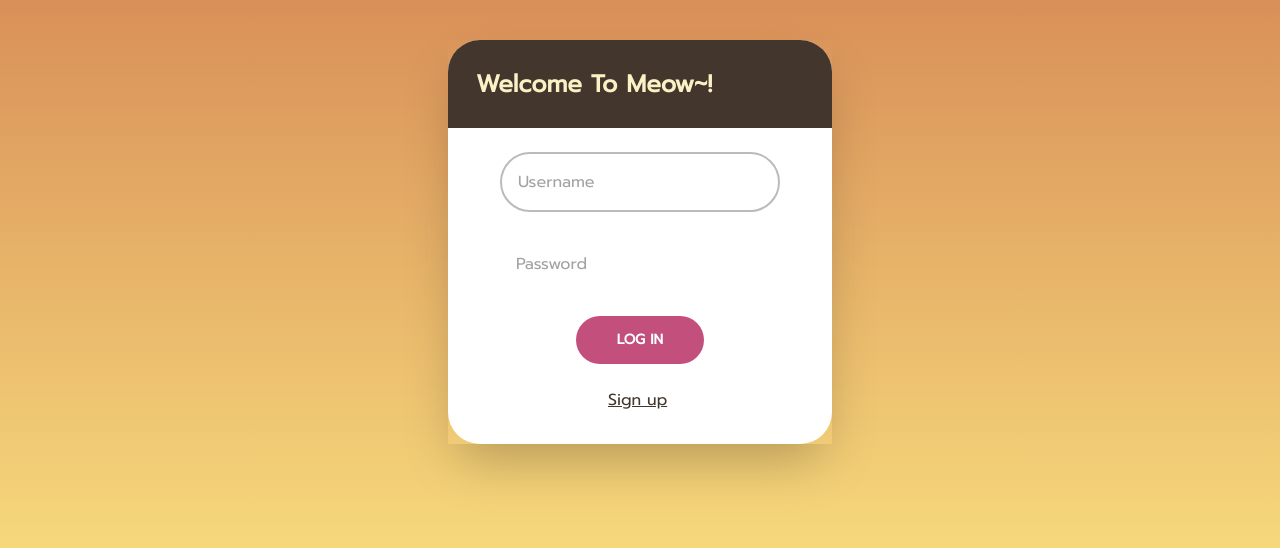
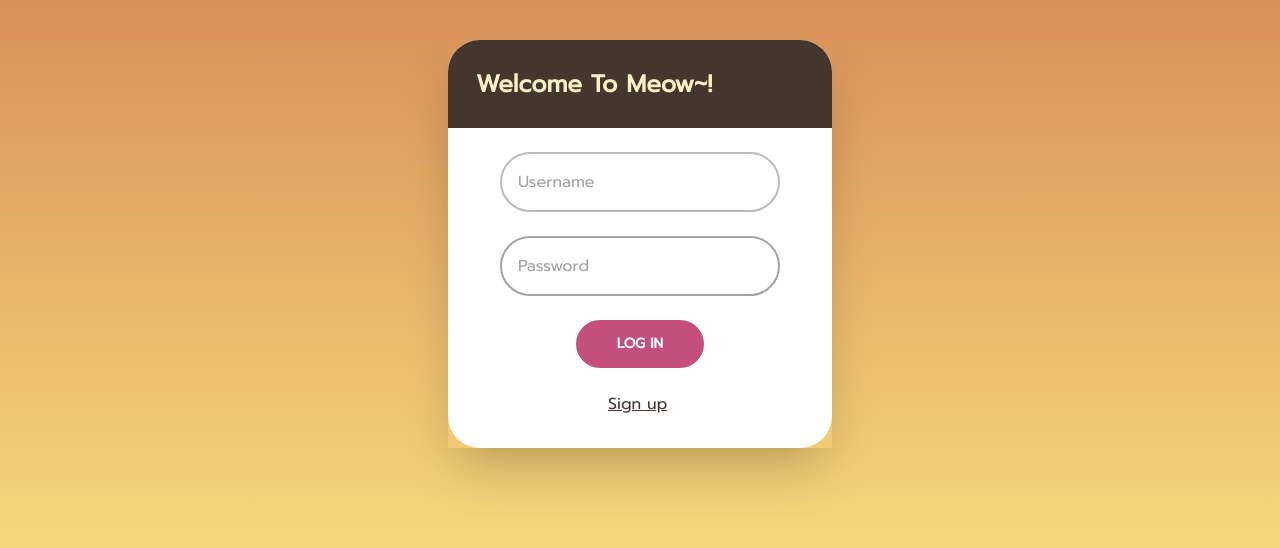
Before and after one commit to Bobby-Groups-Vol-2/front-end-bobbyGroup-vol2, a Nuxt app: page / in a window 1280 px wide. Shown: the top 548 px of the page. Built offline with nearby package versions, Linux system fonts and the light colour scheme; no server answers; what v-calendar would draw is missing.

Commit message:
final again

```diff
--- a/components/auth/login.vue
+++ b/components/auth/login.vue
@@ -18,19 +18,36 @@
           </p>
         </div>
         <div class="bg-white mb-5 px-5">
-          <form class="flex flex-col w-80" @submit.prevent="userLogin">
+          <form
+            class="flex flex-col w-80 text-black"
+            @submit.prevent="userLogin"
+          >
+            <ValidationProvider
+              v-slot="{ errors }"
+              rules="required"
+              class="flex flex-col"
+            >
               <input
                 v-model="login.username"
                 type="text"
                 placeholder="Username"
                 class="m-5 p-4 mt-6 mb-3 rounded-4xl"
               />
+              <span class="text-red-600">{{ errors[0] }}</span>
+            </ValidationProvider>
+            <ValidationProvider
+              v-slot="{ errors }"
+              rules="required"
+              class="flex flex-col"
+            >
               <input
                 v-model="login.password"
                 type="password"
                 placeholder="Password"
-              class="m-5 p-4 my-3 rounded-4xl"
+                class="m-5 p-4 my-3 rounded-4xl border-gray-400 border-2"
               />
+              <span class="text-red-600">{{ errors[0] }}</span>
+            </ValidationProvider>
             <div class="flex justify-center">
               <button
                 class="login-button py-3 my-3 w-2/5 rounded-4xl btn text-md"
@@ -61,7 +78,12 @@
   </div>
 </template>
 <script>
+import { ValidationProvider } from "vee-validate";
+
 export default {
+  components: {
+    ValidationProvider,
+  },
   layout: "noAuth",
 
   data() {
--- a/components/auth/register.vue
+++ b/components/auth/register.vue
@@ -9,7 +9,7 @@
         </div>
         <div class="bg-white mb-5 px-5 flex flex-col">
           <form
-            class="flex flex-col justify-center"
+            class="flex flex-col justify-center text-black"
             @submit.prevent="
               register(user.username, user.password, user.address, user.tel)
             "
@@ -129,7 +129,7 @@ export default {
         address: userAddress,
         tel: parseInt(userTel),
       };
-      console.log(user);
+      // console.log(user);
       try {
         const res = await this.callApi("post", "/api/users", user);
         if (res.status >= 200) {
@@ -137,6 +137,7 @@ export default {
             position: "bottom-center",
             duration: 500,
           });
+          this.$router.push("/");
         }
       } catch (err) {}
     },
--- a/pages/cat/index.vue
+++ b/pages/cat/index.vue
@@ -135,7 +135,7 @@ export default {
     const orderNum = await this.callApi("get", "/api/orders");
     this.orderNumber = orderNum.data;
     // this.showNumOrder = this.orderNumber.length;
-    console.log(this.cats);
+    // console.log(this.cats);
   },
   methods: {
     async createOrder() {
--- a/pages/order/index.vue
+++ b/pages/order/index.vue
@@ -54,8 +54,8 @@
                   :cat-img="cat.catimage"
                 />
               </div>
-              <span>{{ totalOrder }}</span
-              ><button>Check out</button>
+              <!-- <span>{{ totalOrder }}</span
+              ><button>Check out</button> -->
             </div>
           </div>
         </div>
@@ -102,10 +102,9 @@ export default {
     }
     console.log(this.cats);
     // const price = this.cats.map(this.amount).reduce(this.sum);
-    const price = this.cats
-      .map((item) => item.cats.map((item) => item.price))
-      .reduce((prev, next) => prev + next);
-    console.log(price);
+    // const price = this.cats.map((item) => item.cats.map((item) => item.price));
+    // console.log(price);
+
     const resPats = await this.callApi("get", "/api/patterns");
     if (resPats.status === 200) {
       this.patterns = resPats.data;
```
Lines whose indentation alone changed are shown as unchanged.
